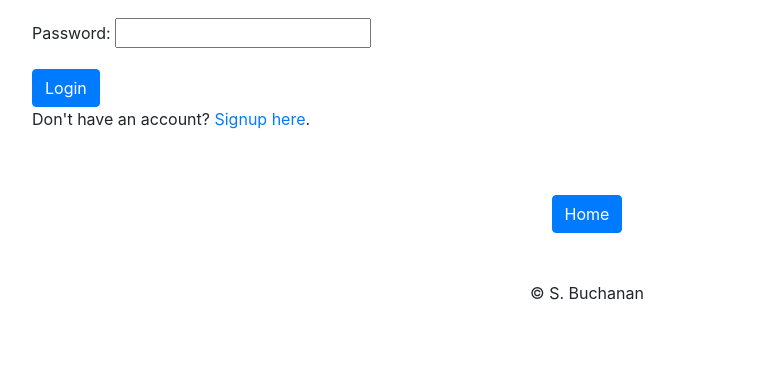
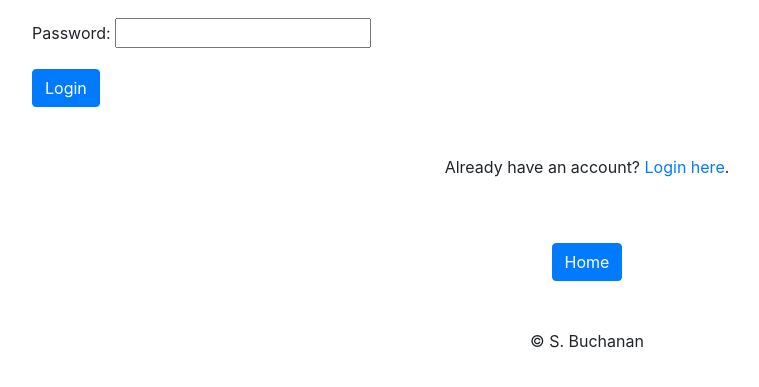
Before and after one commit to Buchatech/dadjokes-with-user-auth, a website: page features/login/login.html in a window 1280 px wide. Shown: the part 89-476 px from the top of the page, without its empty margins (53-812 px from the left). Drawn offline with nearby package versions, Linux system fonts and the light colour scheme.

Commit message:
Add files via upload

```diff
--- a/features/login/login.html
+++ b/features/login/login.html
@@ -20,7 +20,13 @@
         </div>
         <button type="submit" class="btn btn-primary">Login</button>
     </form>
-    <p>Don't have an account? <a href="/features/signup/signup.html">Signup here</a>.</p>
+
+    <br>
+    <br>
+    <center>
+    <p>Already have an account? <a href="/features/login/login.html">Login here</a>.</p>
+    </center>
+
     <br>
     <br>
     <div class="container">
```
